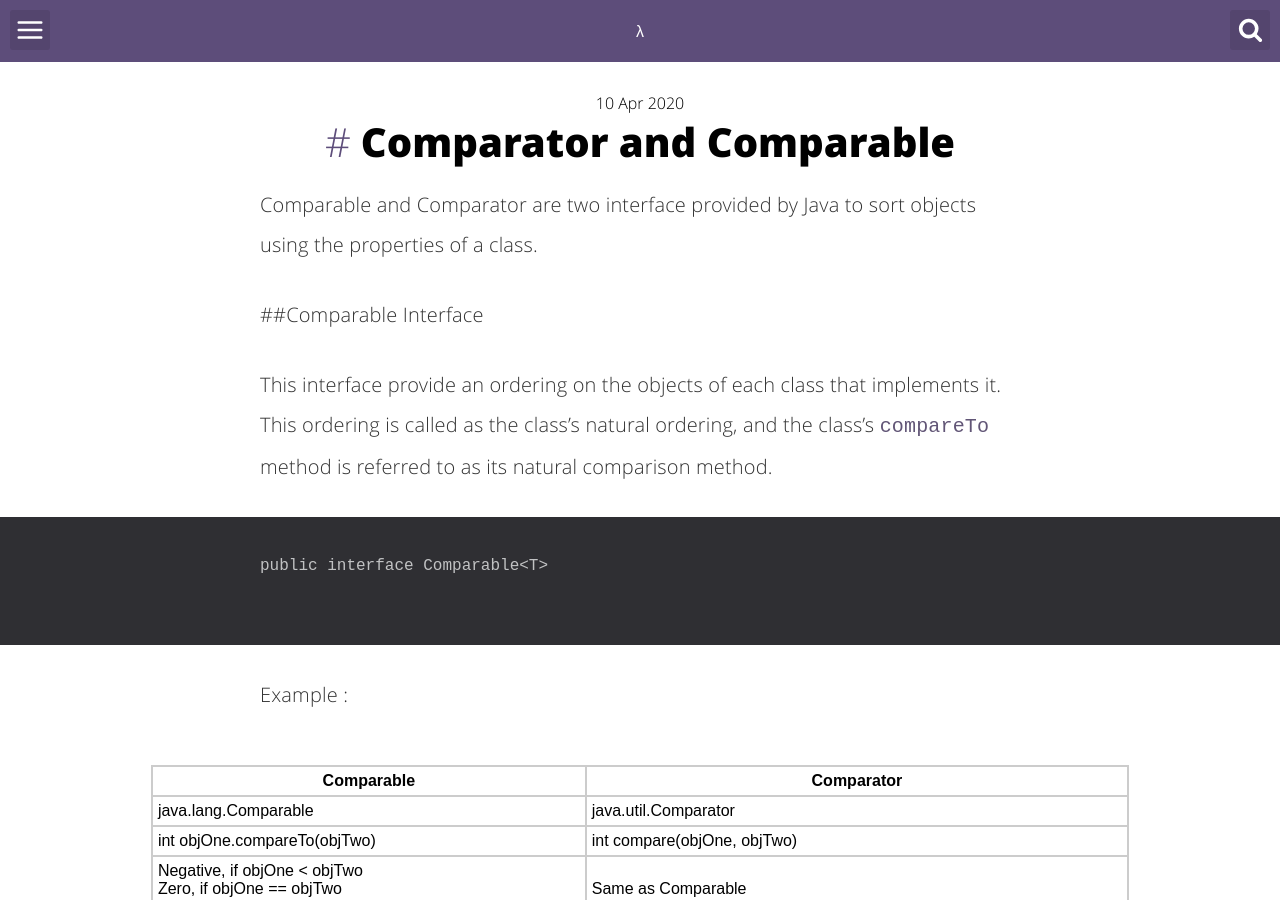
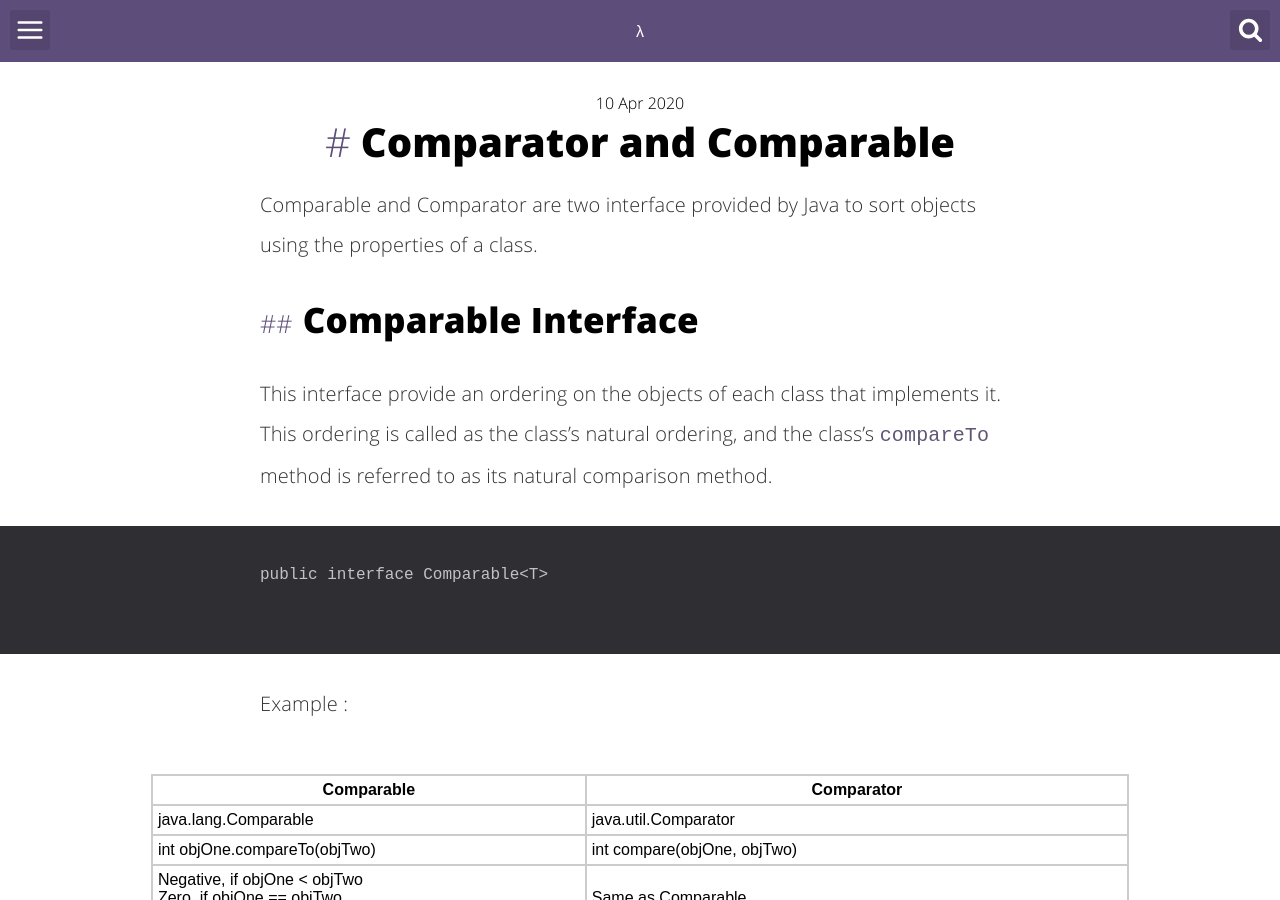
Before and after one commit to jobyywilson/blog_old, a Jekyll site: the page built from _posts/2016-02-10-Camparator vs Comparable.md, in a window 1280 px wide and 900 px high. Built offline with Jekyll 4.4.1, drawn with Linux system fonts in a browser that asks for light colours; comment, search, counter and statistics services are not loaded.

````diff
--- a/_posts/2016-02-10-Camparator vs Comparable.md
+++ b/_posts/2016-02-10-Camparator vs Comparable.md
@@ -12,7 +12,7 @@ categories:
 
 Comparable and Comparator are two interface provided by Java to sort objects using the properties of a class.
 
-##Comparable Interface
+<h2>Comparable Interface</h2>
 
 This interface provide an ordering on the objects of each class that implements it. This ordering is called as the class's natural ordering, and the class's ```compareTo``` method is referred to as its natural comparison method.
 
````
